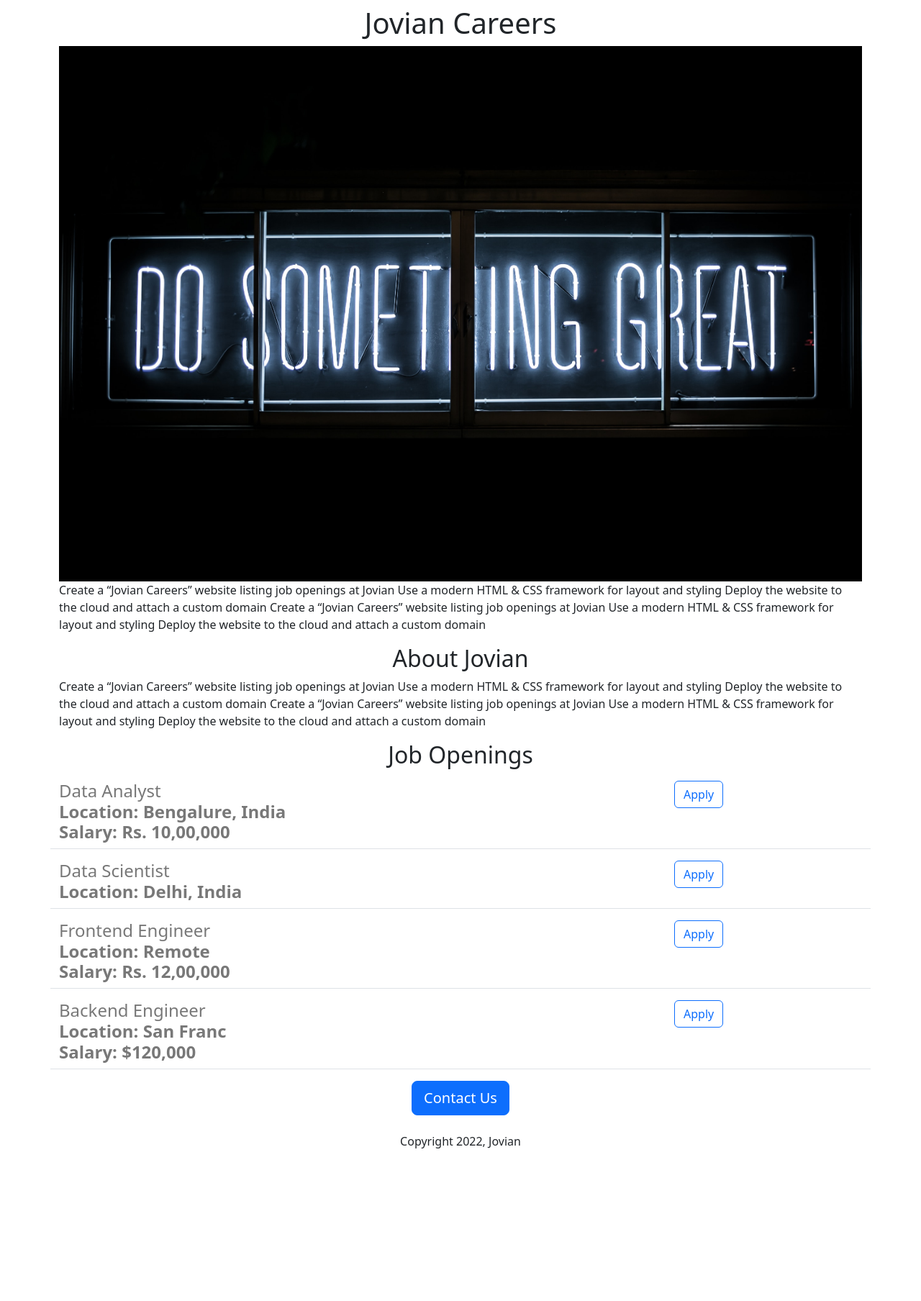
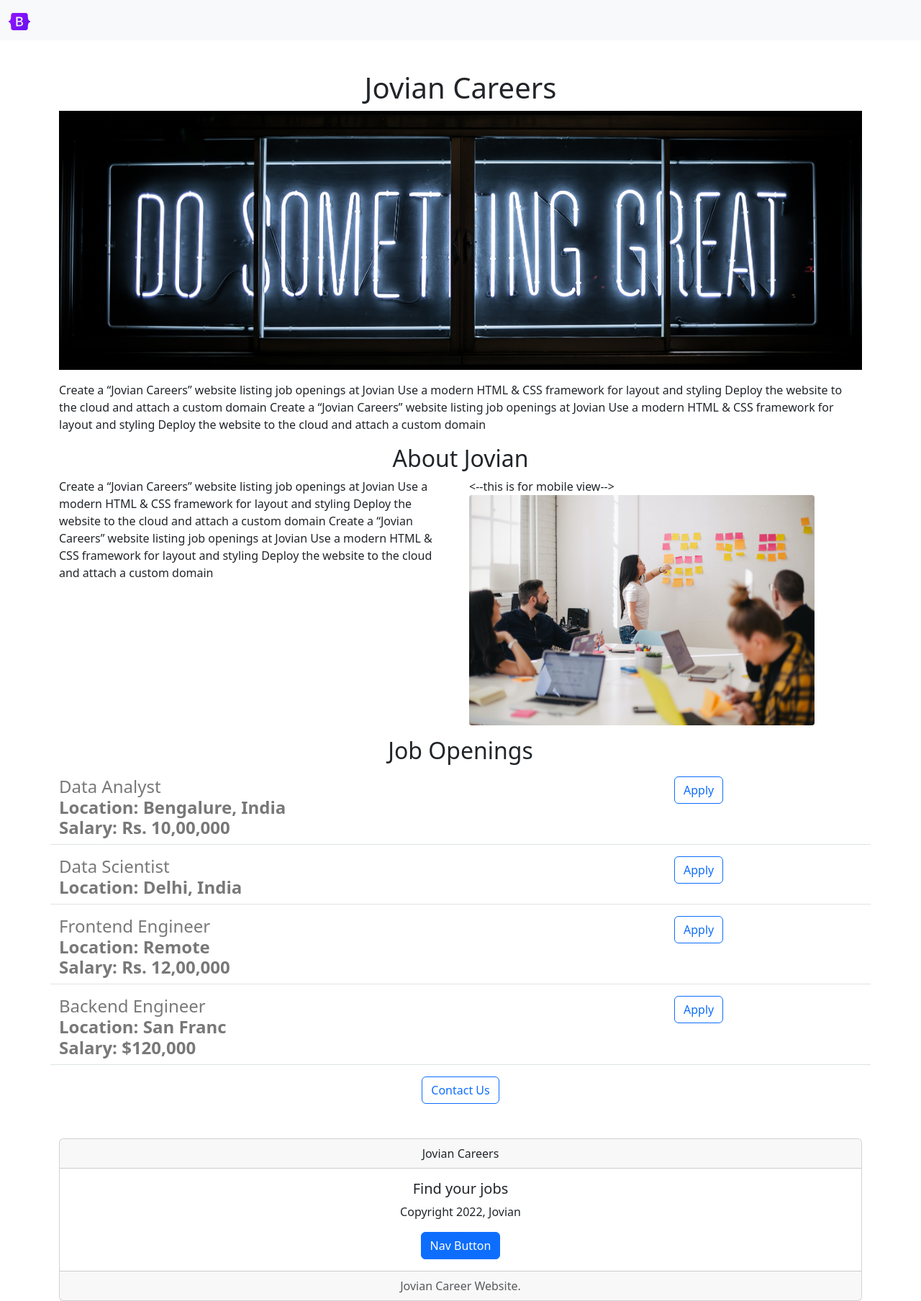
Before and after one commit to Nishant-Burnwal/jovian-careers-website, a Flask app: page / in a window 1280 px wide. Shown: the whole page at 72% size. Before the commit the page ends 1596 px from the top, so only its background shows below. Run offline with Flask 3, Linux system fonts and the light colour scheme.

Commit message:
Functional and aesthetic improvements.

```diff
--- /dev/null
+++ b/templates/footer.html
@@ -0,0 +1,13 @@
+<div class="card text-center">
+  <div class="card-header">
+    Jovian Careers
+  </div>
+  <div class="card-body">
+    <h5 class="card-title">Find your jobs</h5>
+    <p class="card-text">Copyright 2022, Jovian</p>
+    <a href="#" class="btn btn-primary">Nav Button</a>
+  </div>
+  <div class="card-footer text-body-secondary">
+    Jovian Career Website.
+  </div>
+</div>
--- a/templates/home.html
+++ b/templates/home.html
@@ -3,12 +3,20 @@
 <head>
   <meta charset="utf-8">
   <meta name="viewport" content="width=device-width, initial-scale=1">
-  <title>My First HTML Page</title>
+  <title>Nishant Project</title>
   <link href="https://cdn.jsdelivr.net/npm/bootstrap@5.3.2/dist/css/bootstrap.min.css" rel="stylesheet" integrity="sha384-T3c6CoIi6uLrA9TneNEoa7RxnatzjcDSCmG1MXxSR1GAsXEV/Dwwykc2MPK8M2HN" crossorigin="anonymous">
+  <style>
+    #banner {
+      height: 360px;
+      width: 100%;
+      object-fit: cover;
+      margin-bottom: 16px;
+    }
   </style>
 </head>
 <body>
   <div class ="container">
+    {% include 'nav.html' %}
   <h1 class= "text-center mt-2 mb-2">{{company_name}} Careers</h1>
   <img class="img-fluid" id = "banner" src = "static/banner.jpg">
   <p>Create a “Jovian Careers” website listing job openings at Jovian
@@ -18,21 +26,29 @@
   Use a modern HTML & CSS framework for layout and styling
   Deploy the website to the cloud and attach a custom domain</p>
 <h2 class= "text-center">About Jovian</h2>
+    <div class="row" style="margin-bottom:16px" >
+      <div class="col-md-6">
   <p>Create a “Jovian Careers” website listing job openings at Jovian
     Use a modern HTML & CSS framework for layout and styling
     Deploy the website to the cloud and attach a custom domain
     Create a “Jovian Careers” website listing job openings at Jovian
     Use a modern HTML & CSS framework for layout and styling
     Deploy the website to the cloud and attach a custom domain</p>
+      </div>
+        <div class="d-none d-md-block col-md-6">
+          <--this is for mobile view-->
+          <img src="/static/people.jpg" style="height:320px; border-radius:4px;">
+        </div>
+    </div>
   <h2 class= "text-center mt-2 mt-b"> Job Openings</h2>
   <p>
   {% for job in jobs %}
     {% include 'jobitem.html' %}
     {%endfor%}
   </p>
-  <div class="text-center">
-    <button class="btn btn-primary btn-lg">Contact Us</button>
-    <p class="mt-4">Copyright 2022, Jovian</p>
+  <div class="text-center mb-5">
+    <a href="mailto:hello@jovian.ai?subject=Question%20about%20job%20openings%3F&body=My%20name%3A%20%3Cyour%20name%20here%3E%0D%0A%0D%0AMy%20question%3A%20%3Center%20question%20here%3E" type="button" class="btn btn-outline-primary float-right align-middle">Contact Us</a>
     </div>
+    {% include 'footer.html' %}
 </body>
 </html>
--- a/templates/jobitem.html
+++ b/templates/jobitem.html
@@ -11,7 +11,7 @@
     {% endif %}
   </h4>
   </div>
-  <div class="col-3">
-  <button type="button" class="btn btn-outline-primary">Apply</button>
+  <div class="col-2 padding-right:16px">
+    <a href= "mailto:mailto:hello@jovian.ai?subject=Application%20for%20{{jobs['title']}}&body=My%20Name%3A%20%3Cyour%20name%20here%3E%0D%0A%0D%0AResume%20Link%3A%20%3CYour%20Resume%20Link%3E%0D%0A%0D%0AMy%20Linkedin%20Link%3A%20%3Clinkedin%20link%3E" type="button" class="btn btn-outline-primary float-right align-middle">Apply</a>
   </div>
 </div>
--- /dev/null
+++ b/templates/nav.html
@@ -0,0 +1,8 @@
+<nav class="navbar bg-body-tertiary fixed-top bg-white">
+  <div class="container-fluid">
+    <a class="navbar-brand" href="#">
+      <img src="static/logo.svg" alt="Bootstrap" width="30" height="24">
+    </a>
+  </div>
+</nav>
+<div style="height: 90px"></div>
```
Also changed, not shown: static/logo.svg (added), static/people.jpg (added).
